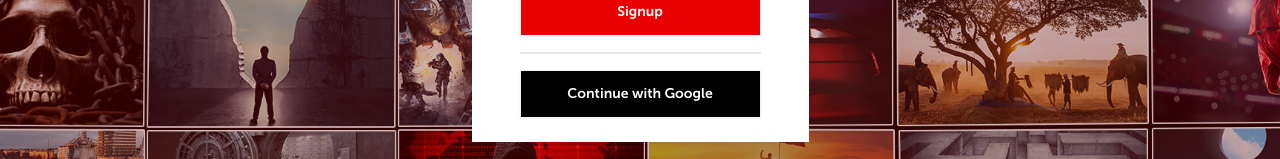
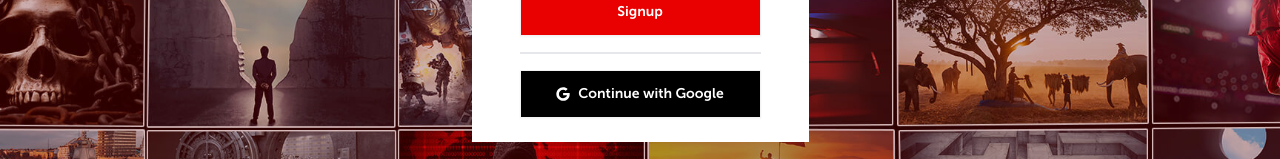
Before and after one commit to mrakashsaha/skyFlex, a React (Vite) app: page /register in a window 1280 px wide. Shown: the part 641-800 px from the top of the page. Built offline with nearby package versions, Linux system fonts and the light colour scheme; no server answers; a web font is replaced by a local one.

Commit message:
nav-bar drop shadow added and checked all functionallities are working good

```diff
--- a/src/components/NavBar.jsx
+++ b/src/components/NavBar.jsx
@@ -25,7 +25,7 @@
 
 
     return (
-        <div className='bg-base-100 sticky w-full -top-2 z-20'>
+        <div className='bg-base-100 shadow-sm sticky w-full -top-2 z-20'>
             <div className="navbar container mx-auto">
                 <div className="navbar-start">
                     <div className="dropdown">
--- a/src/components/Register.jsx
+++ b/src/components/Register.jsx
@@ -149,7 +149,7 @@
 
                         <input className='btn rounded-none bg-[#e90101] text-white px-6 py-2 hover:bg-[#e90101] transition' type="submit" value={"Signup"} />
                         <div className='border border-t my-2'></div>
-                        <a onClick={handleGoogleLogin} className='btn rounded-none bg-[black] text-white px-6 py-2 hover:bg-[black]/60 transition'>Continue with Google</a>
+                        <a onClick={handleGoogleLogin} className='btn rounded-none bg-[black] text-white px-6 py-2 hover:bg-[black]/60 transition'> <FaGoogle></FaGoogle> Continue with Google</a>
                     </form>
                 </div>
             </div>
```
